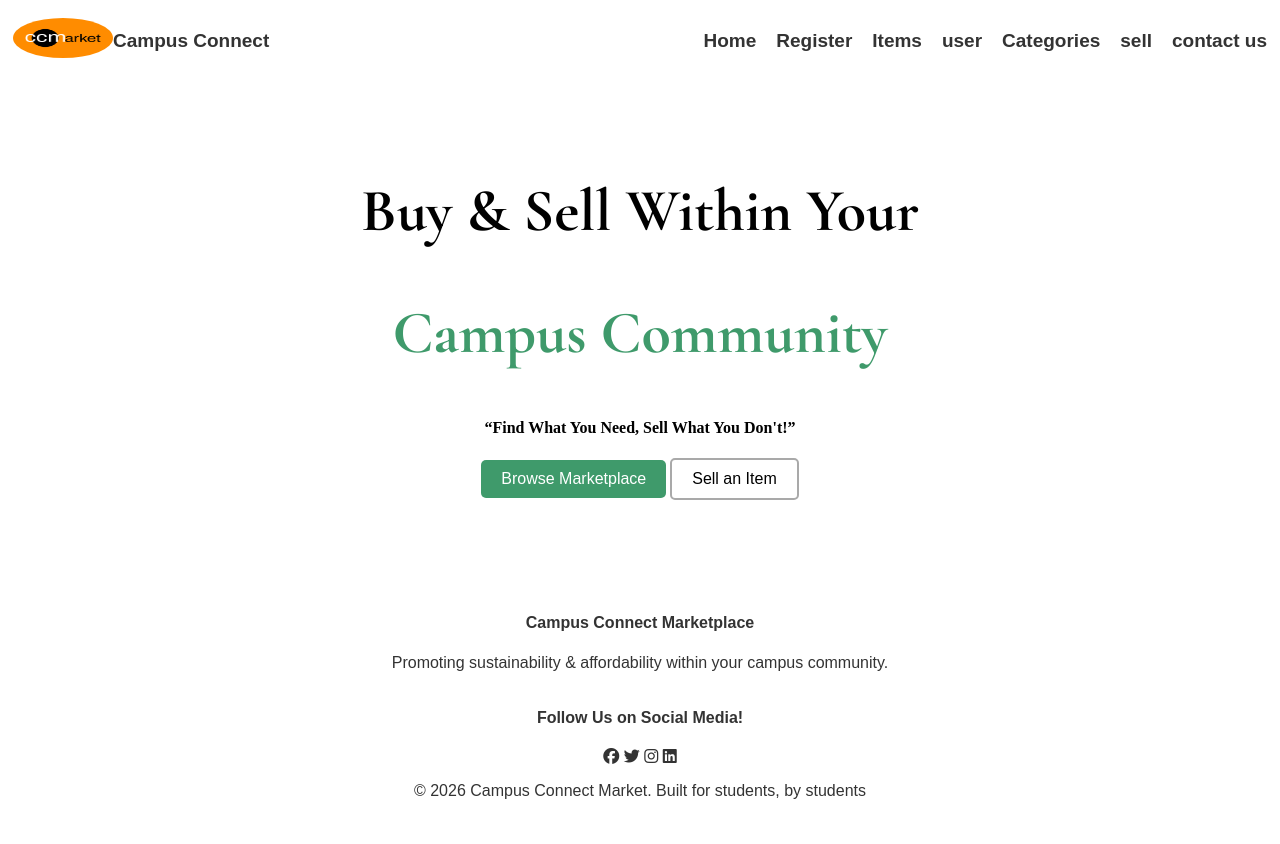
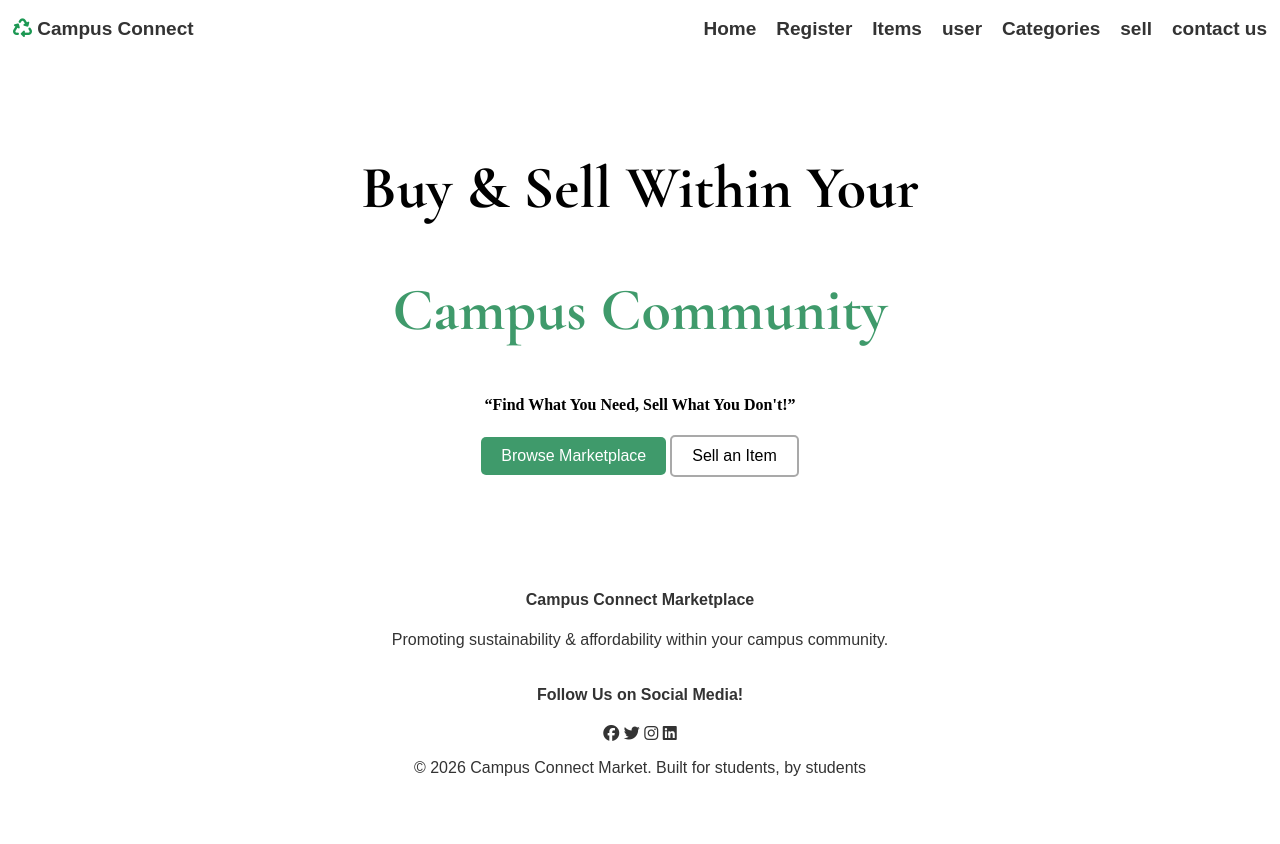
Before and after one commit to XAIMOH001/ccmarket, a Django app: page / in a window 1280 px wide. After the commit the page ends 776 px from the top, so only its background shows below. Run offline with Django 5.2, Linux system fonts and the light colour scheme.

Commit message:
styling the landing page

```diff
--- a/static/css/main.css
+++ b/static/css/main.css
@@ -1,6 +1,6 @@
 body {
     background-color: #fff;
-
+    font-family: 'Playfair Display', serif;
 }
 
 header {
@@ -42,6 +42,14 @@ a {
     border-radius: 5px;
     transition: background-color 0.3s ease;
 }
+
+.market_btn:hover {
+    background-color: #3f9a6b;
+}
+
+.sell_btn:hover {
+    background-color: #f0f0f0;
+}
 .logo {
     display: flex;
     align-items: center;
@@ -51,7 +59,7 @@ a {
     color: #333333;
 }
 
-.logo img {
+.logo-icon {
     width: 100px;
     height: 40px;
     border-radius: 50%;
@@ -125,6 +133,7 @@ footer {
     margin: 0 auto;
     display: flex;
     flex-direction: column;
+    justify-content: space-between;
     font-family: Arial, Helvetica, sans-serif;
     text-align: center;
 }
--- a/templates/base.html
+++ b/templates/base.html
@@ -19,10 +19,12 @@
 
 <header class="header-container">
     <div class="logo">
-        <a href=""><img src="{% static 'assets/logo.png' %}" alt="market logo"></a>
+        <a href="{% url 'home' %}">
+        <i class="fa-solid fa-recycle" style="color: rgba(28, 152, 83, 1.00);"></i>
         <span>Campus Connect</span>
+        </a>
     </div>
-    <div>
+    <div class="nav-container">
         <nav>
             <ul>
                 <li><a href="{% url 'home' %}">Home</a></li>
```
